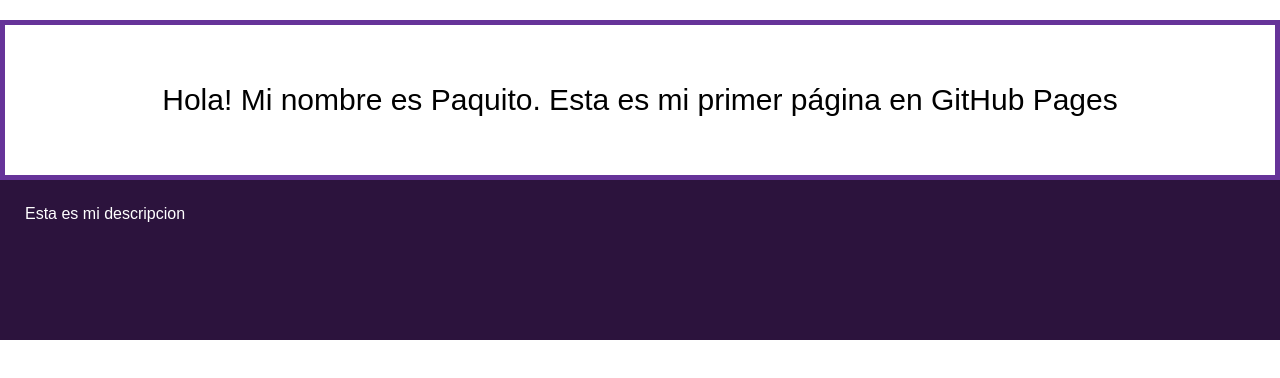
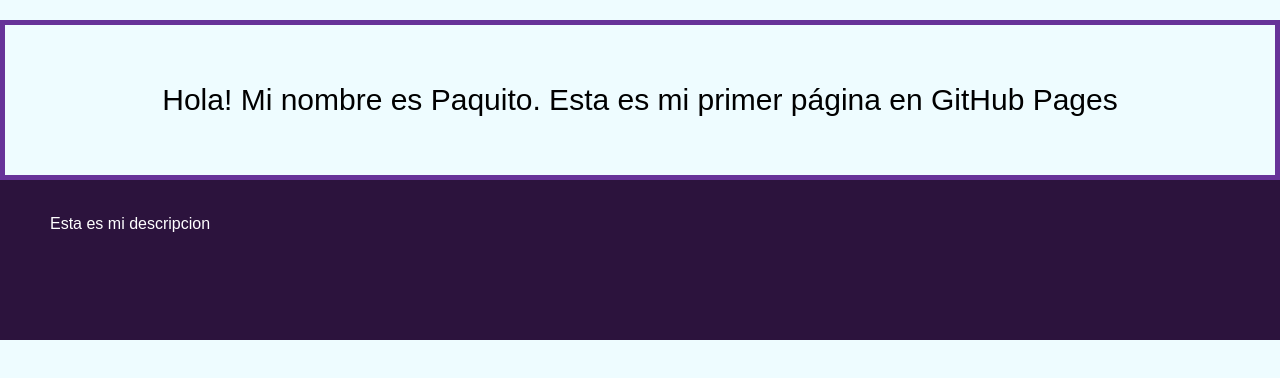
Before and after one commit to dscipnupiita/MyFirstWebPage, a plain HTML site: page index.html in a window 1280 px wide. Drawn offline with Linux system fonts and the light colour scheme.

Commit message:
Mejoras de estilo

```diff
--- a/styles.css
+++ b/styles.css
@@ -3,7 +3,9 @@
     margin: 0;
     box-sizing: border-box;
 }
-
+html{
+    background-color: rgb(238, 252, 255);
+}
 
 .nombre {
     display: flex;
@@ -22,6 +24,9 @@
     width: 100%;
     height: 20vh;
     color: white;
-    padding: 25px;
+    padding-top: 35px;
+    padding-bottom: 35px;
+    padding-left: 50px;
+    padding-right: 50px;
     font-family: Arial, Helvetica, sans-serif;
 }
```
